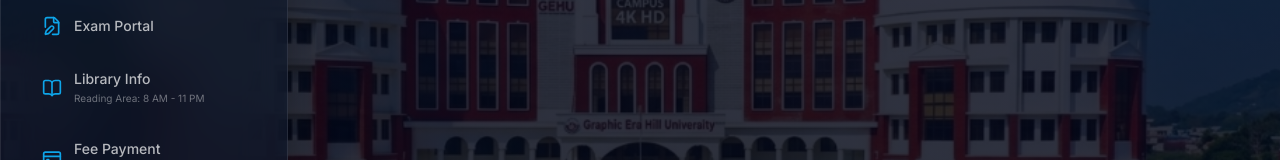
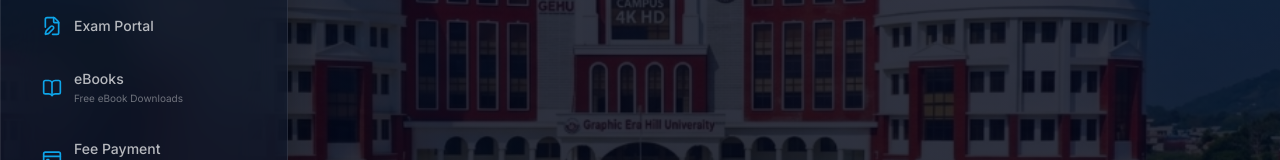
Before and after one commit to lokeshsaklani07-tech/Hippo-AI-GEHU, a Next.js app: page / in a window 1280 px wide. Shown: the part 259-419 px from the top of the page. Built offline with nearby package versions, Linux system fonts and the light colour scheme.

Commit message:
Replace Library Info with eBooks link

```diff
--- a/src/components/Sidebar.tsx
+++ b/src/components/Sidebar.tsx
@@ -19,7 +19,7 @@
   { name: "Student ERP", url: "https://erp.gehu.ac.in/", icon: Key, subtext: "" },
   { name: "PYQs Repository", url: "https://drive.google.com/drive/u/0/mobile/folders/1pRpVF6vs7-EFgUBcVXgcxmHswz1MeM7a?usp=sharing", icon: Library, subtext: "Previous Year Questions" },
   { name: "Exam Portal", url: "https://gehu.ac.in/dehradun/exam-portal/", icon: FileEdit, subtext: "" },
-  { name: "Library Info", url: "#", icon: BookOpen, subtext: "Reading Area: 8 AM - 11 PM" },
+  { name: "eBooks", url: "https://www.junkybooks.com", icon: BookOpen, subtext: "Free eBook Downloads" },
   { name: "Fee Payment", url: "https://gehu.ac.in/", icon: CreditCard, subtext: "Online Application/Fee Portal" },
   { name: "Contact Support", url: "tel:18002701280", icon: Phone, subtext: "Toll-Free: 1800 270 1280" },
 ];
```
